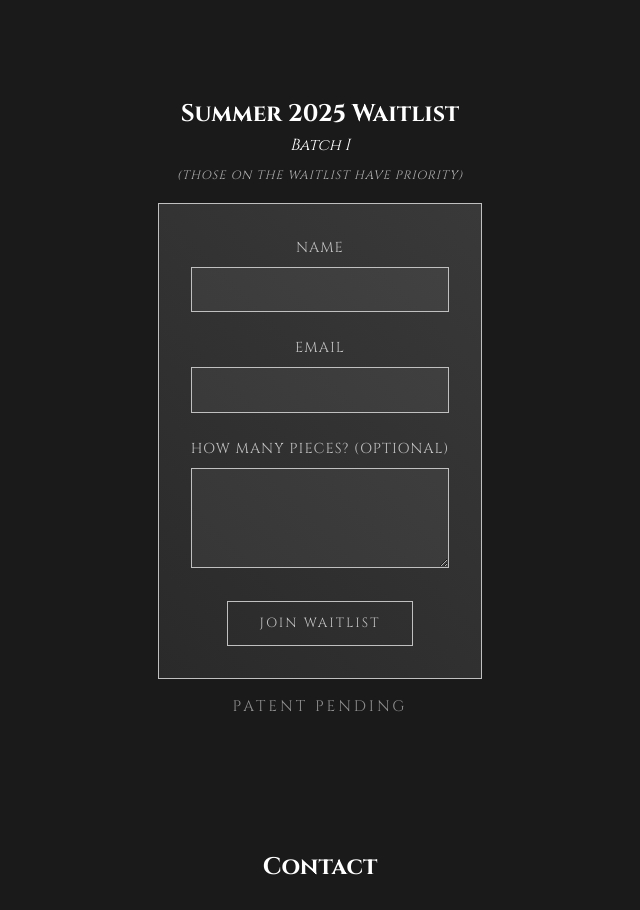
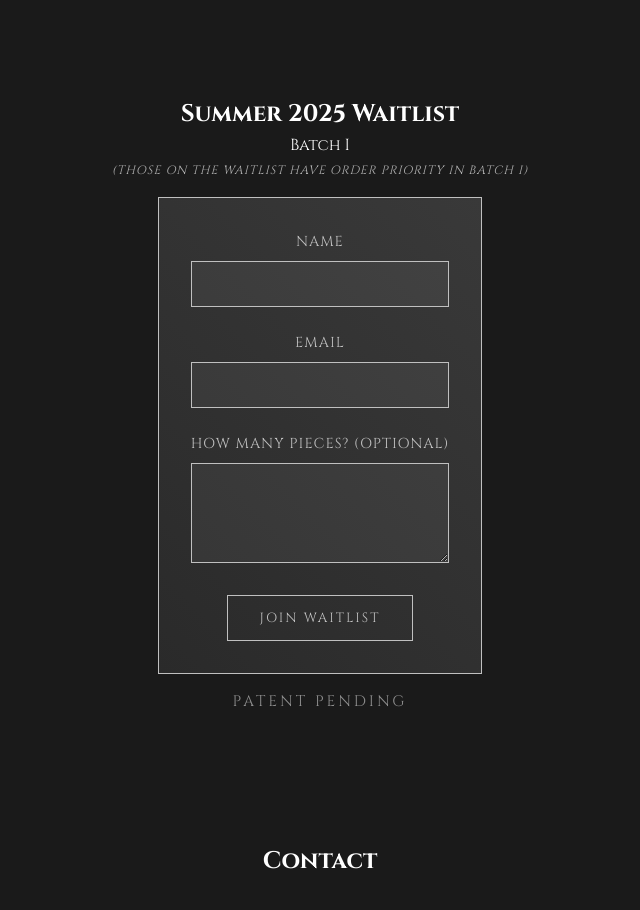
Before and after one commit to N1V1N/variable_wallet, a plain HTML site: page index.html in a window 1280 px wide. Shown: the part 2120-3030 px from the top of the page, without its empty margins (320-960 px from the left). Drawn offline with Linux system fonts and the light colour scheme.

Commit message:
Fix Android tap highlight and improve waitlist text spacing

```diff
--- a/index.html
+++ b/index.html
@@ -161,8 +161,8 @@
         <section id="waitlist" class="content-section">
             <div class="container">
                 <h2>Summer 2025 Waitlist</h2>
-                <p><i>Batch I</i></p>
-                <p class="waitlist-note" style="font-size: 0.75rem; opacity: 0.9;"><i>(Those on the waitlist have priority)</i></p>
+                <p style="margin-bottom: 0;">Batch I</p>
+                <p class="waitlist-note" style="font-size: 0.75rem; opacity: 0.9; margin-top: 0.1rem;"><i>(Those on the waitlist have order priority in Batch I)</i></p>
                 <form class="waitlist-form" id="waitlistForm" action="https://formspree.io/f/mgvalvbq" method="POST">
                     <div class="form-group">
                         <label for="name">Name</label>
--- a/styles.css
+++ b/styles.css
@@ -247,6 +247,11 @@ main {
 
 .nav-left:hover, .nav-right:hover {
     background-color: transparent; /* Remove the background highlight */
+}
+
+/* Prevent tap highlight color on mobile devices */
+.hero-image, .nav-left, .nav-right, .image-navigation {
+    -webkit-tap-highlight-color: transparent;
 }
 
 /* Only show a subtle indicator on desktop */
```
